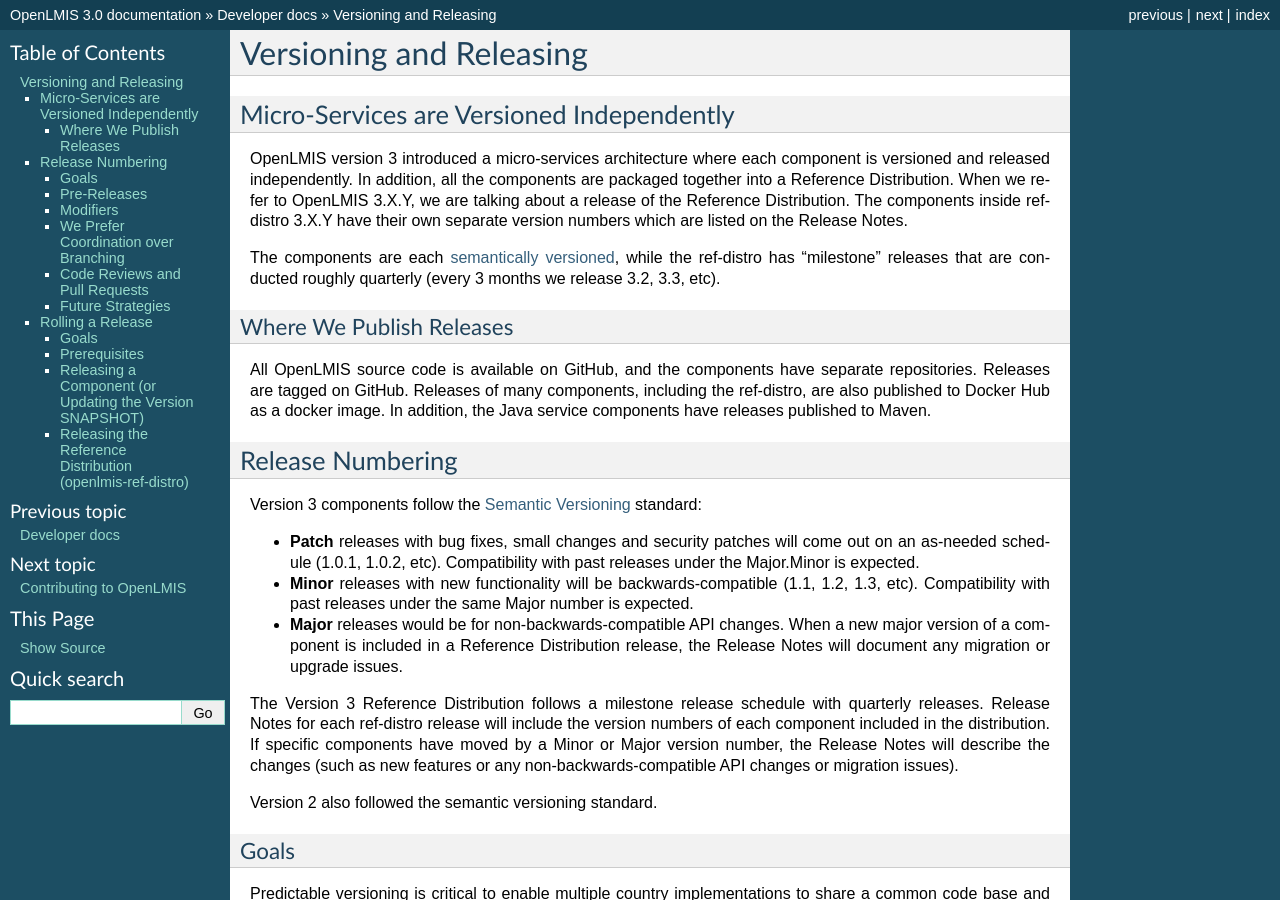
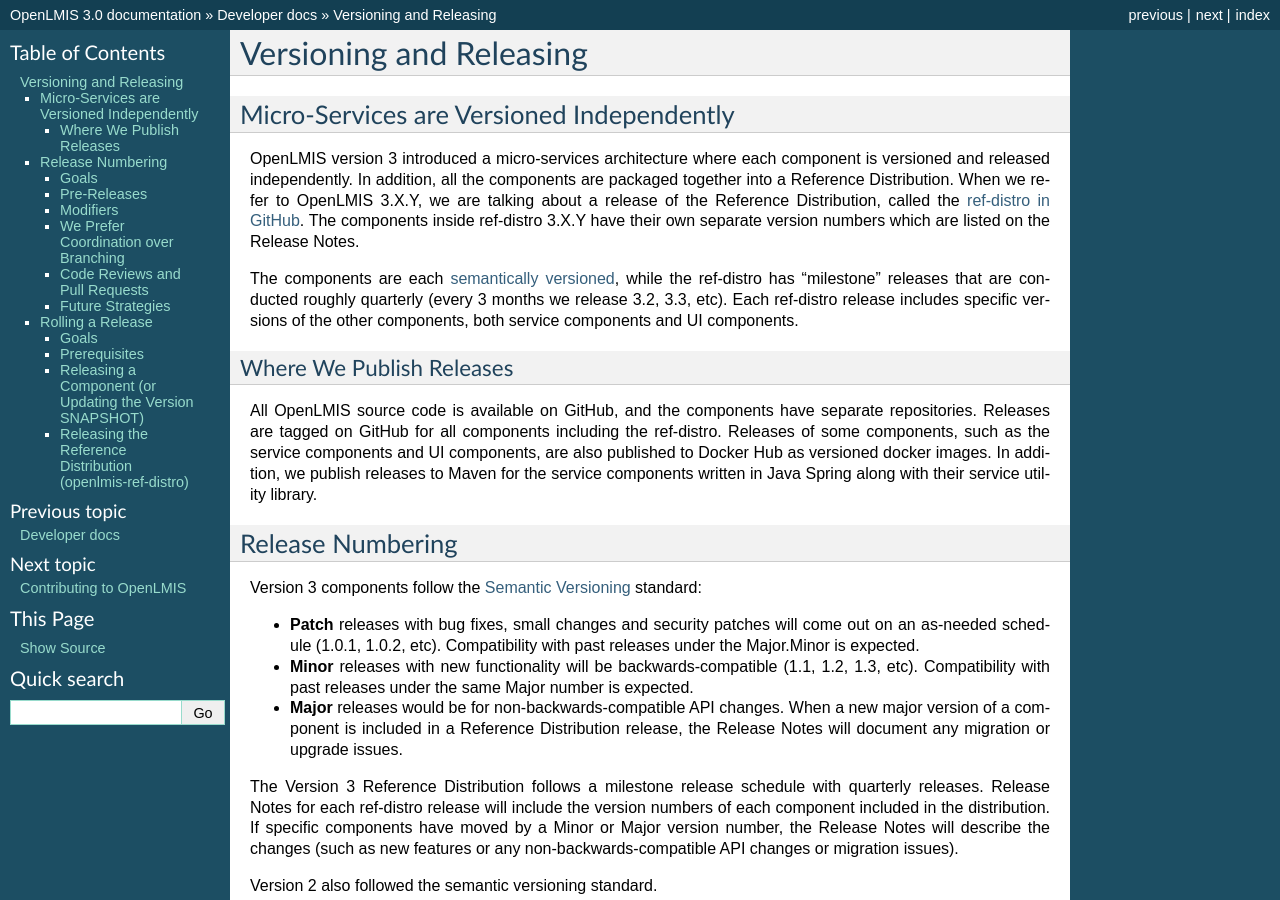
Before and after one commit to OpenLMIS/openlmis-ref-distro, a Sphinx documentation site: the page built from docs/source/developer-docs/versioningReleasing.md, in a window 1280 px wide and 900 px high. Built offline with Sphinx 7.4.7, drawn with Linux system fonts in a browser that asks for light colours; pages that are not in the unit, such as notebooks, are missing from menus; some of the changed text lies outside the part shown.

Commit message:
OLMIS-1997: Revisions to clarify content based on review feedback in Fisheye.

```diff
--- a/docs/source/developer-docs/versioningReleasing.md
+++ b/docs/source/developer-docs/versioningReleasing.md
@@ -5,18 +5,22 @@
 OpenLMIS version 3 introduced a micro-services architecture where each component is versioned and
 released independently. In addition, all the components are packaged together into a Reference
 Distribution. When we refer to OpenLMIS 3.X.Y, we are talking about a release of the Reference
-Distribution. The components inside ref-distro 3.X.Y have their own separate version numbers which
-are listed on the Release Notes.
+Distribution, called the [ref-distro in GitHub](https://github.com/OpenLMIS/openlmis-ref-distro).
+The components inside ref-distro 3.X.Y have their own separate version numbers which are listed on
+the Release Notes.
 
 The components are each [semantically versioned](http://semver.org/), while the ref-distro has
 "milestone" releases that are conducted roughly quarterly (every 3 months we release 3.2, 3.3, etc).
+Each ref-distro release includes specific versions of the other components, both service components
+and UI components.
 
 ### Where We Publish Releases
 
 All OpenLMIS source code is available on GitHub, and the components have separate repositories.
-Releases are tagged on GitHub. Releases of many components, including the ref-distro, are also
-published to Docker Hub as a docker image. In addition, the Java service components have releases
-published to Maven.
+Releases are tagged on GitHub for all components including the ref-distro. Releases of some
+components, such as the service components and UI components, are also published to Docker Hub as
+versioned docker images. In addition, we publish releases to Maven for the service components
+written in Java Spring along with their service utility library.
 
 ## Release Numbering
 
@@ -129,7 +133,7 @@
 ## Rolling a Release
 
 Below is the process used for creating and publishing a release of each component as well as the
-Reference Distribution (OpenLMIS 3.x.y).
+Reference Distribution (OpenLMIS 3.X.Y).
 
 ### Goals
 
```
